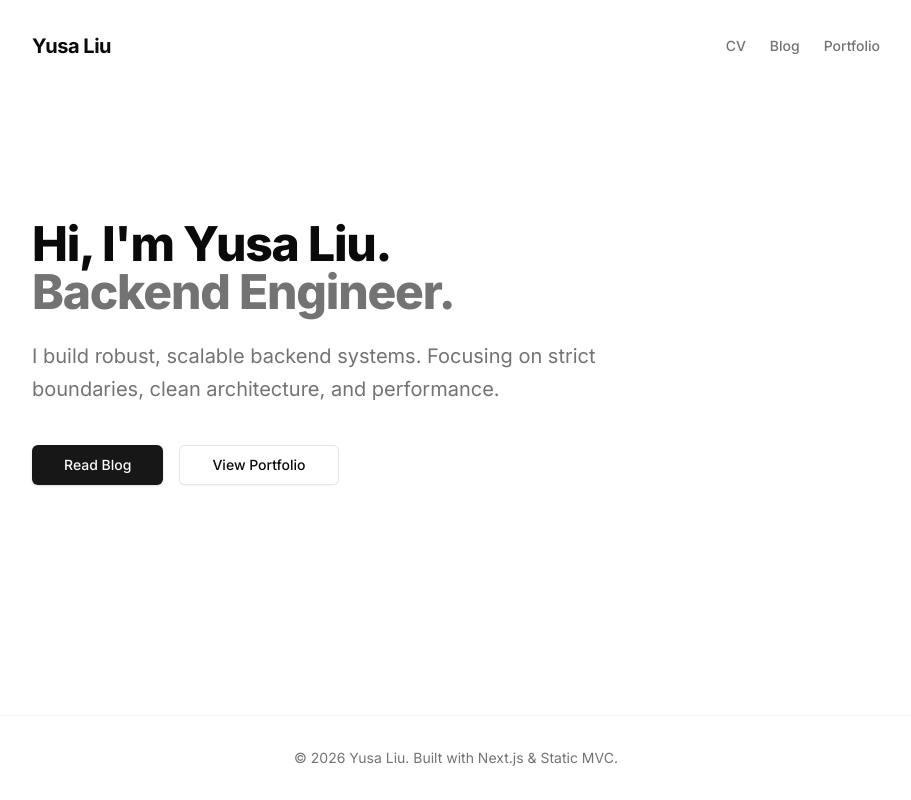
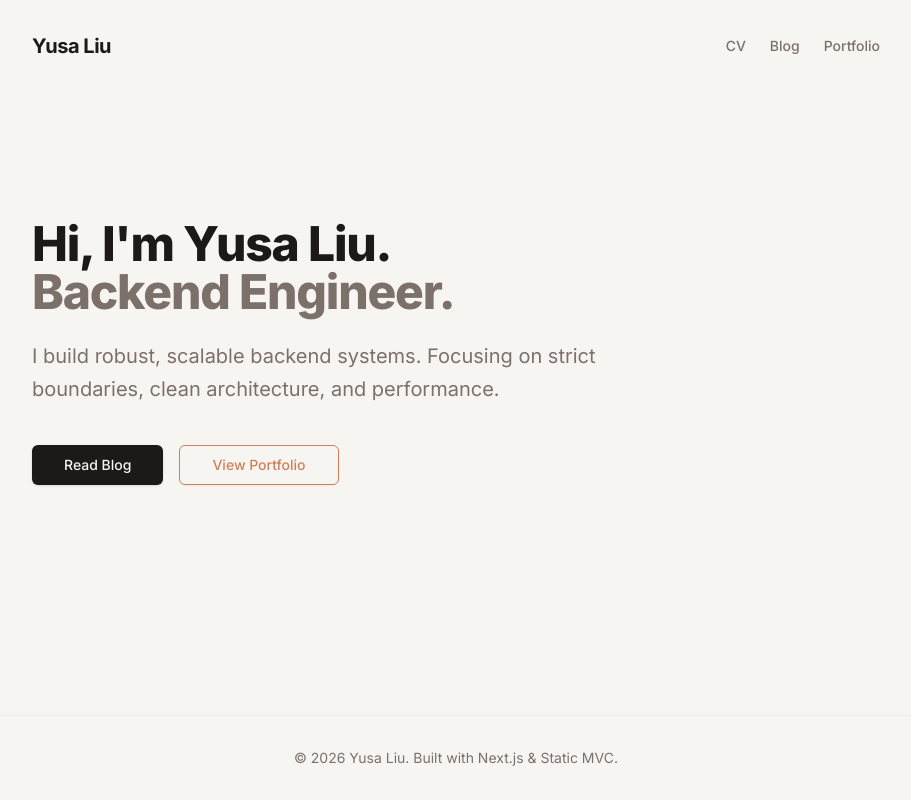
Before and after one commit to yusaanthya/yusa-CV, a Next.js app: page / in a window 1280 px wide. Shown: the whole page, without its empty margins (184-1095 px from the left). Built offline with nearby package versions, Linux system fonts and the light colour scheme.

Commit message:
feat: add brand color token and scroll-based animations

```diff
--- a/app/blog/[slug]/page.tsx
+++ b/app/blog/[slug]/page.tsx
@@ -3,6 +3,7 @@ import { BlogService } from "@/features/blog/services/post-service";
 import { Container } from "@/features/ui/components/container";
 import { formatDate } from "@/lib/utils";
 import { markdownToHtml } from "@/lib/markdown";
+import { AnimateIn } from "@/features/ui/components/animate-in";
 
 interface Props {
     params: {
@@ -29,6 +30,7 @@ export default async function BlogPostPage({ params }: Props) {
 
     return (
         <Container className="py-20">
+            <AnimateIn variant="fade-in">
                 <article className="prose prose-neutral dark:prose-invert max-w-none">
                     <header className="mb-10 not-prose">
                         <time className="text-sm text-muted-foreground font-mono">
@@ -37,7 +39,7 @@ export default async function BlogPostPage({ params }: Props) {
                         <h1 className="text-3xl font-bold mt-2 tracking-tight">{post.title}</h1>
                         <div className="flex gap-2 mt-4">
                             {post.tags.map(tag => (
-                            <span key={tag} className="text-xs px-2 py-1 rounded-md bg-neutral-100 dark:bg-neutral-800">
+                                <span key={tag} className="text-xs px-2 py-1 rounded-md bg-neutral-100 dark:bg-neutral-800 text-brand">
                                     #{tag}
                                 </span>
                             ))}
@@ -46,6 +48,7 @@ export default async function BlogPostPage({ params }: Props) {
 
                     <div dangerouslySetInnerHTML={{ __html: htmlContent }} />
                 </article>
+            </AnimateIn>
         </Container>
     );
 }
--- a/app/blog/page.tsx
+++ b/app/blog/page.tsx
@@ -1,6 +1,7 @@
 import { BlogService } from "@/features/blog/services/post-service";
 import { Container } from "@/features/ui/components/container";
 import { PostCard } from "@/features/blog/components/post-card";
+import { AnimateIn } from "@/features/ui/components/animate-in";
 
 export default async function BlogPage() {
     const posts = await BlogService.getAllPosts();
@@ -8,10 +9,14 @@ export default async function BlogPage() {
     return (
         <Container className="py-20">
             <div className="max-w-2xl">
-                <h1 className="text-4xl font-bold tracking-tight mb-8">Blog</h1>
+                <AnimateIn variant="fade-up">
+                    <h1 className="text-4xl font-bold tracking-tight mb-8">Blog</h1>
+                </AnimateIn>
                 <div className="flex flex-col gap-4">
-                    {posts.map((post) => (
-                        <PostCard key={post.slug} post={post} />
+                    {posts.map((post, index) => (
+                        <AnimateIn key={post.slug} variant="fade-up" delay={index * 0.1}>
+                            <PostCard post={post} />
+                        </AnimateIn>
                     ))}
                 </div>
             </div>
--- a/app/cv/page.tsx
+++ b/app/cv/page.tsx
@@ -3,6 +3,7 @@ import path from "path";
 import { Container } from "@/features/ui/components/container";
 import { markdownToHtml } from "@/lib/markdown";
 import { PrintButton } from "./print-button";
+import { AnimateIn } from "@/features/ui/components/animate-in";
 
 export default async function CVPage() {
     const filePath = path.join(process.cwd(), "content/cv/yusa-liu.md");
@@ -14,10 +15,12 @@ export default async function CVPage() {
             <div className="flex justify-end mb-8 print:hidden">
                 <PrintButton />
             </div>
-            <article
-                className="prose prose-neutral dark:prose-invert max-w-none"
-                dangerouslySetInnerHTML={{ __html: htmlContent }}
-            />
+            <AnimateIn variant="fade-in">
+                <article
+                    className="prose prose-neutral dark:prose-invert max-w-none"
+                    dangerouslySetInnerHTML={{ __html: htmlContent }}
+                />
+            </AnimateIn>
         </Container>
     );
 }
--- a/app/globals.css
+++ b/app/globals.css
@@ -59,48 +59,50 @@
 
 @layer base {
   :root {
-    --background: 0 0% 100%;
-    --foreground: 0 0% 3.9%;
-    --card: 0 0% 100%;
-    --card-foreground: 0 0% 3.9%;
-    --popover: 0 0% 100%;
-    --popover-foreground: 0 0% 3.9%;
-    --primary: 0 0% 9%;
-    --primary-foreground: 0 0% 98%;
-    --secondary: 0 0% 96.1%;
-    --secondary-foreground: 0 0% 9%;
-    --muted: 0 0% 96.1%;
-    --muted-foreground: 0 0% 45.1%;
-    --accent: 0 0% 96.1%;
-    --accent-foreground: 0 0% 9%;
+    --background: 36 25% 96%;
+    --foreground: 20 10% 10%;
+    --card: 36 25% 96%;
+    --card-foreground: 20 10% 10%;
+    --popover: 36 25% 96%;
+    --popover-foreground: 20 10% 10%;
+    --primary: 20 10% 10%;
+    --primary-foreground: 36 25% 96%;
+    --secondary: 36 20% 90%;
+    --secondary-foreground: 20 10% 10%;
+    --muted: 36 20% 90%;
+    --muted-foreground: 20 8% 45%;
+    --accent: 36 20% 90%;
+    --accent-foreground: 20 10% 10%;
     --destructive: 0 84.2% 60.2%;
     --destructive-foreground: 0 0% 98%;
-    --border: 0 0% 89.8%;
-    --input: 0 0% 89.8%;
-    --ring: 0 0% 3.9%;
+    --border: 36 15% 85%;
+    --input: 36 15% 85%;
+    --ring: 20 10% 10%;
     --radius: 0.5rem;
+    --brand: 20 55% 58%;
   }
 
   .dark {
-    --background: 0 0% 3.9%;
-    --foreground: 0 0% 98%;
-    --card: 0 0% 3.9%;
-    --card-foreground: 0 0% 98%;
-    --popover: 0 0% 3.9%;
-    --popover-foreground: 0 0% 98%;
-    --primary: 0 0% 98%;
-    --primary-foreground: 0 0% 9%;
-    --secondary: 0 0% 14.9%;
-    --secondary-foreground: 0 0% 98%;
-    --muted: 0 0% 14.9%;
-    --muted-foreground: 0 0% 63.9%;
-    --accent: 0 0% 14.9%;
-    --accent-foreground: 0 0% 98%;
+    --background: 20 8% 8%;
+    --foreground: 36 20% 95%;
+    --card: 20 8% 8%;
+    --card-foreground: 36 20% 95%;
+    --popover: 20 8% 8%;
+    --popover-foreground: 36 20% 95%;
+    --primary: 36 20% 95%;
+    --primary-foreground: 20 8% 8%;
+    --secondary: 20 6% 14%;
+    --secondary-foreground: 36 20% 95%;
+    --muted: 20 6% 14%;
+    --muted-foreground: 36 10% 60%;
+    --accent: 20 6% 14%;
+    --accent-foreground: 36 20% 95%;
     --destructive: 0 62.8% 30.6%;
     --destructive-foreground: 0 0% 98%;
-    --border: 0 0% 14.9%;
-    --input: 0 0% 14.9%;
-    --ring: 0 0% 83.1%;
+    --border: 20 6% 18%;
+    --input: 20 6% 18%;
+    --ring: 36 20% 80%;
+    --brand: 20 60% 65%;
   }
 }
 
--- a/app/page.tsx
+++ b/app/page.tsx
@@ -1,20 +1,27 @@
 import Link from "next/link";
 import { Container } from "@/features/ui/components/container";
+import { AnimateIn } from "@/features/ui/components/animate-in";
 
 export default function Home() {
   return (
     <Container className="py-32">
       <section className="max-w-2xl">
+        <AnimateIn variant="fade-up">
           <h1 className="text-5xl font-extrabold tracking-tight mb-6">
             Hi, I'm Yusa Liu.
             <br />
             <span className="text-muted-foreground">Backend Engineer.</span>
           </h1>
+        </AnimateIn>
+
+        <AnimateIn variant="fade-up" delay={0.1}>
           <p className="text-xl text-muted-foreground leading-relaxed mb-10">
             I build robust, scalable backend systems.
             Focusing on strict boundaries, clean architecture, and performance.
           </p>
+        </AnimateIn>
 
+        <AnimateIn variant="fade-up" delay={0.2}>
           <div className="flex gap-4">
             <Link
               href="/blog"
@@ -24,11 +31,12 @@ export default function Home() {
             </Link>
             <Link
               href="/portfolio"
-            className="inline-flex h-10 items-center justify-center rounded-md border border-input bg-background px-8 text-sm font-medium shadow-sm transition-colors hover:bg-neutral-100 hover:text-accent-foreground"
+              className="inline-flex h-10 items-center justify-center rounded-md border border-brand text-brand px-8 text-sm font-medium shadow-sm transition-colors hover:bg-brand hover:text-white"
             >
               View Portfolio
             </Link>
           </div>
+        </AnimateIn>
       </section>
     </Container>
   );
--- /dev/null
+++ b/features/ui/components/animate-in.tsx
@@ -0,0 +1,47 @@
+"use client";
+
+import { motion, useReducedMotion } from "framer-motion";
+
+interface AnimateInProps {
+    children: React.ReactNode;
+    variant?: "fade-up" | "fade-in";
+    delay?: number;
+    className?: string;
+}
+
+const variants = {
+    "fade-up": {
+        hidden: { opacity: 0, y: 20 },
+        visible: { opacity: 1, y: 0 },
+    },
+    "fade-in": {
+        hidden: { opacity: 0 },
+        visible: { opacity: 1 },
+    },
+};
+
+export function AnimateIn({
+    children,
+    variant = "fade-up",
+    delay = 0,
+    className,
+}: AnimateInProps) {
+    const shouldReduce = useReducedMotion();
+
+    if (shouldReduce) {
+        return <div className={className}>{children}</div>;
+    }
+
+    return (
+        <motion.div
+            className={className}
+            initial="hidden"
+            whileInView="visible"
+            viewport={{ once: true }}
+            transition={{ duration: 0.5, delay, ease: "easeOut" }}
+            variants={variants[variant]}
+        >
+            {children}
+        </motion.div>
+    );
+}
--- a/features/ui/components/header.tsx
+++ b/features/ui/components/header.tsx
@@ -19,7 +19,7 @@ export function Header() {
                         <Link
                             key={item.href}
                             href={item.href}
-                            className="text-sm font-medium text-muted-foreground hover:text-foreground transition-colors"
+                            className="text-sm font-medium text-muted-foreground hover:text-brand transition-colors"
                         >
                             {item.label}
                         </Link>
--- a/tailwind.config.ts
+++ b/tailwind.config.ts
@@ -42,6 +42,9 @@ const config: Config = {
                     DEFAULT: "hsl(var(--card))",
                     foreground: "hsl(var(--card-foreground))",
                 },
+                brand: {
+                    DEFAULT: "hsl(var(--brand))",
+                },
             },
             borderRadius: {
                 lg: "var(--radius)",
```
Lines whose indentation alone changed are shown as unchanged.
